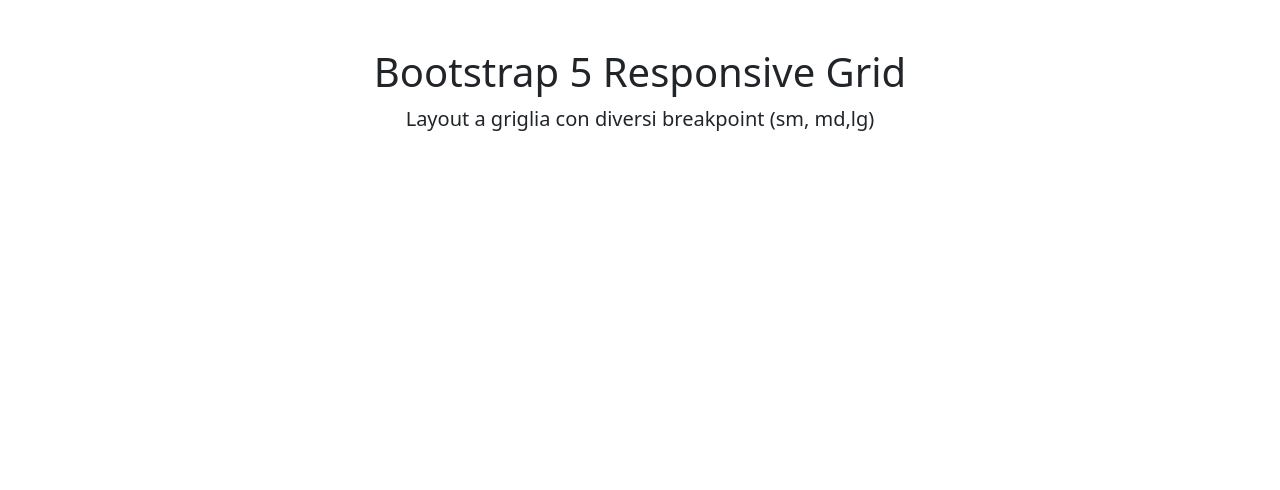
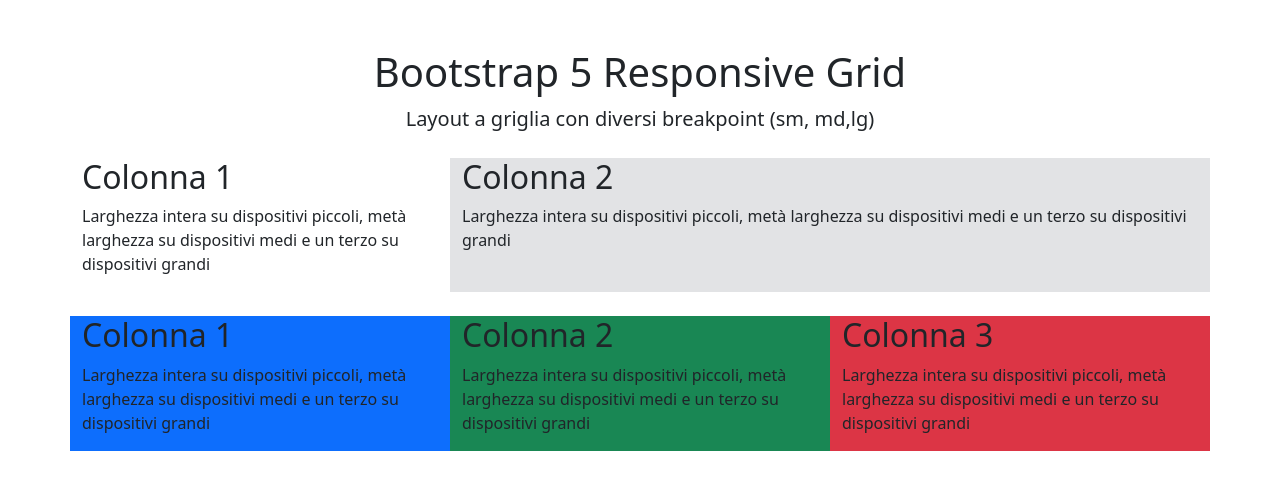
Before and after one commit to VincenzoTulimieri/htmlcss-boostrap-layout, a plain HTML site: page index.html in a window 1280 px wide. Drawn offline with nearby package versions, Linux system fonts and the light colour scheme.

Commit message:
feat: copleatati i primi 2 container

```diff
--- a/index.html
+++ b/index.html
@@ -18,7 +18,37 @@
         <h1 class="text-center">Bootstrap 5 Responsive Grid</h1>
         <p class="text-center fs-5">Layout a griglia con diversi breakpoint (sm, md,lg)</p>
     </header>
-    <main></main>
+    <main>
+        <div class="container my-4">
+            <div class="row">
+                <div class="col-12 col-md-6 col-lg-4">
+                    <h2>Colonna 1</h2>
+                    <p>Larghezza intera su dispositivi piccoli, metà larghezza su dispositivi medi e un terzo su dispositivi grandi</p>
+                </div>
+                <div class="col-12 col-md-6 col-lg-8 bg-secondary-subtle">
+                    <h2>Colonna 2</h2>
+                    <p>Larghezza intera su dispositivi piccoli, metà larghezza su dispositivi medi e un terzo su dispositivi grandi</p>
+                </div>
+            </div>
+        </div>
+        <div class="container my-4">
+            <div class="row">
+                <div class="col-6 col-md-4 col-lg-4 bg-primary">
+                    <h2>Colonna 1</h2>
+                    <p>Larghezza intera su dispositivi piccoli, metà larghezza su dispositivi medi e un terzo su dispositivi grandi</p>
+                </div>
+                <div class="col-6 col-md-4 col-lg-4 bg-success">
+                    <h2>Colonna 2</h2>
+                    <p>Larghezza intera su dispositivi piccoli, metà larghezza su dispositivi medi e un terzo su dispositivi grandi</p>
+                </div>
+                <div class="col-12 col-md-4 col-lg-4 bg-danger">
+                    <h2>Colonna 3</h2>
+                    <p>Larghezza intera su dispositivi piccoli, metà larghezza su dispositivi medi e un terzo su dispositivi grandi</p>
+                </div>
+            </div>
+        </div>
+
+    </main>
 
 
 
```
